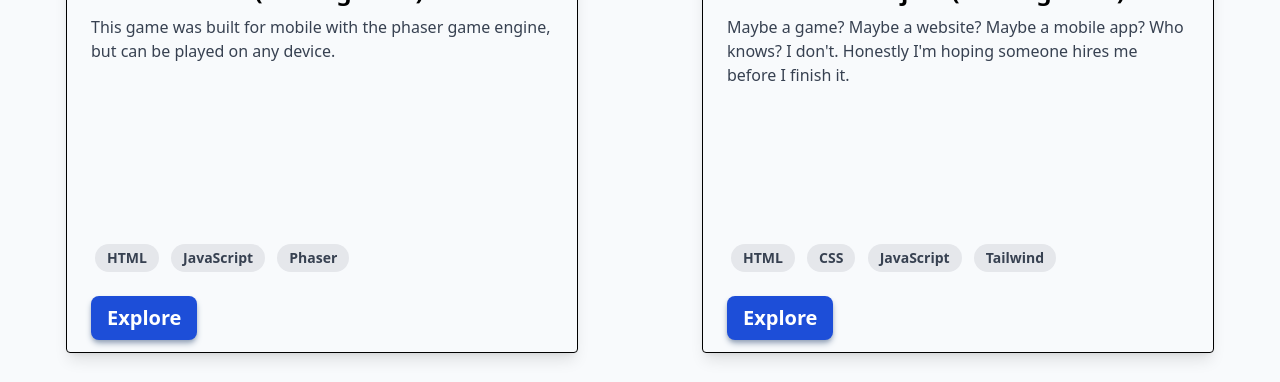
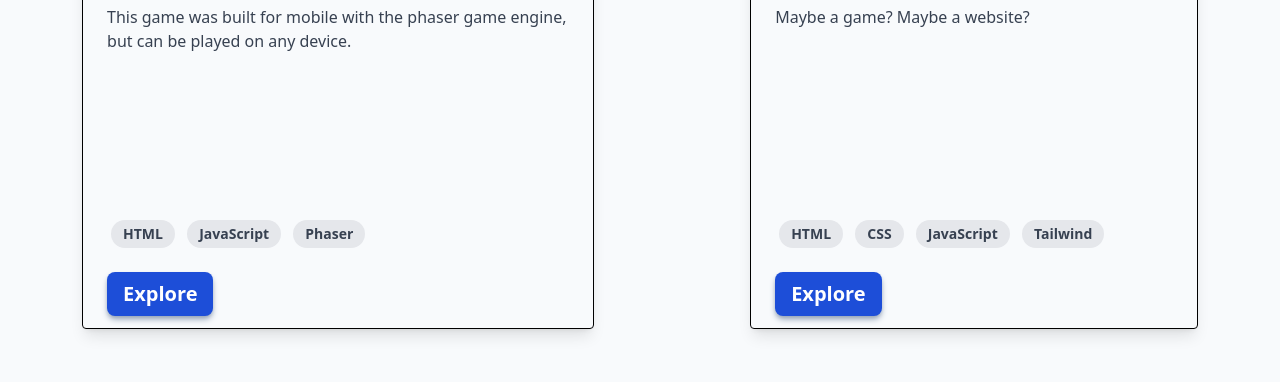
Before and after one commit to Lane-G-Smith/lanesmith.info, a website: page index.html in a window 1280 px wide. Shown: the part 4021-4403 px from the top of the page. Drawn offline with Linux system fonts and the light colour scheme.

Commit message:
update card

```diff
--- a/index.html
+++ b/index.html
@@ -462,7 +462,7 @@
           <div class="font-bold text-2xl mb-2 dark:text-white">Undecided Project (Coming Soon)</div>
 
           <p class="text-gray-700 text-base dark:text-white">
-            Maybe a game? Maybe a website? Maybe a mobile app? Who knows? I don't. Honestly I'm hoping someone hires me before I finish it.
+            Maybe a game? Maybe a website?
           </p>
         </div>
         <div class="mt-auto">
```
